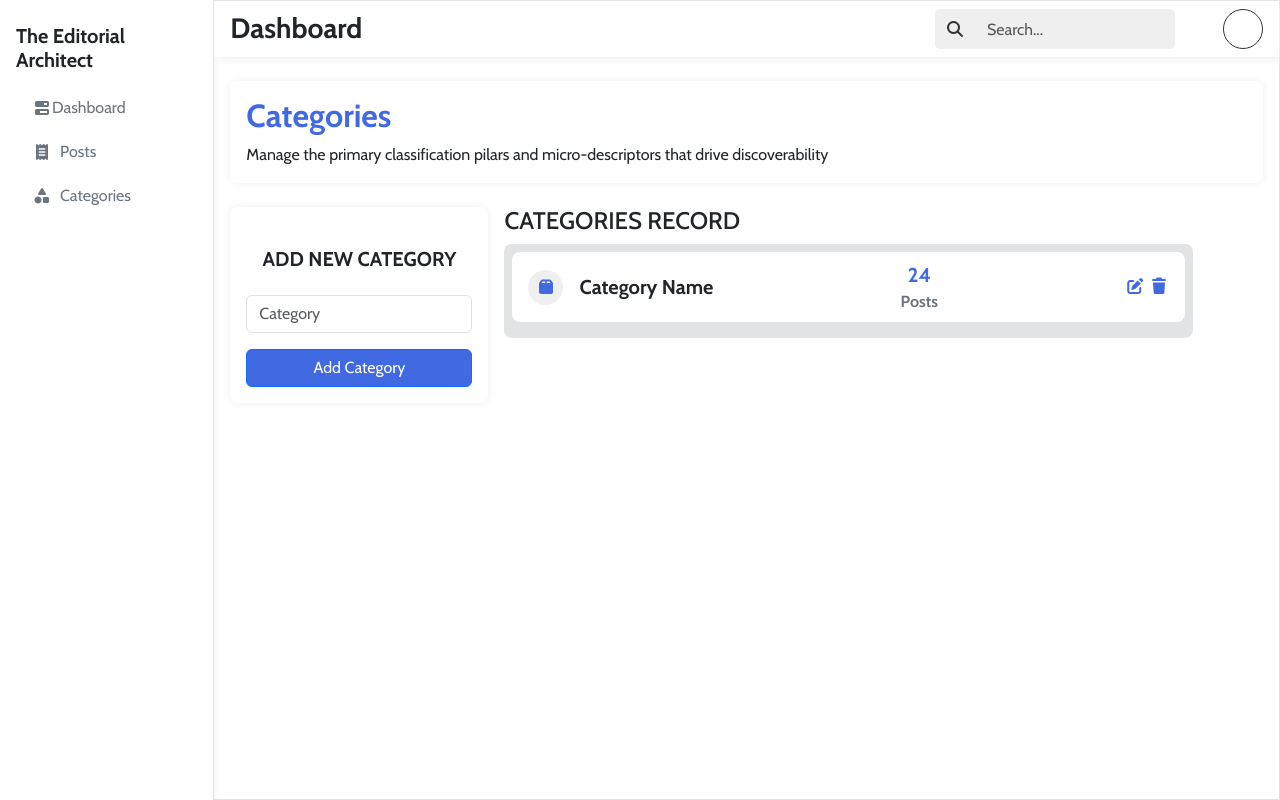
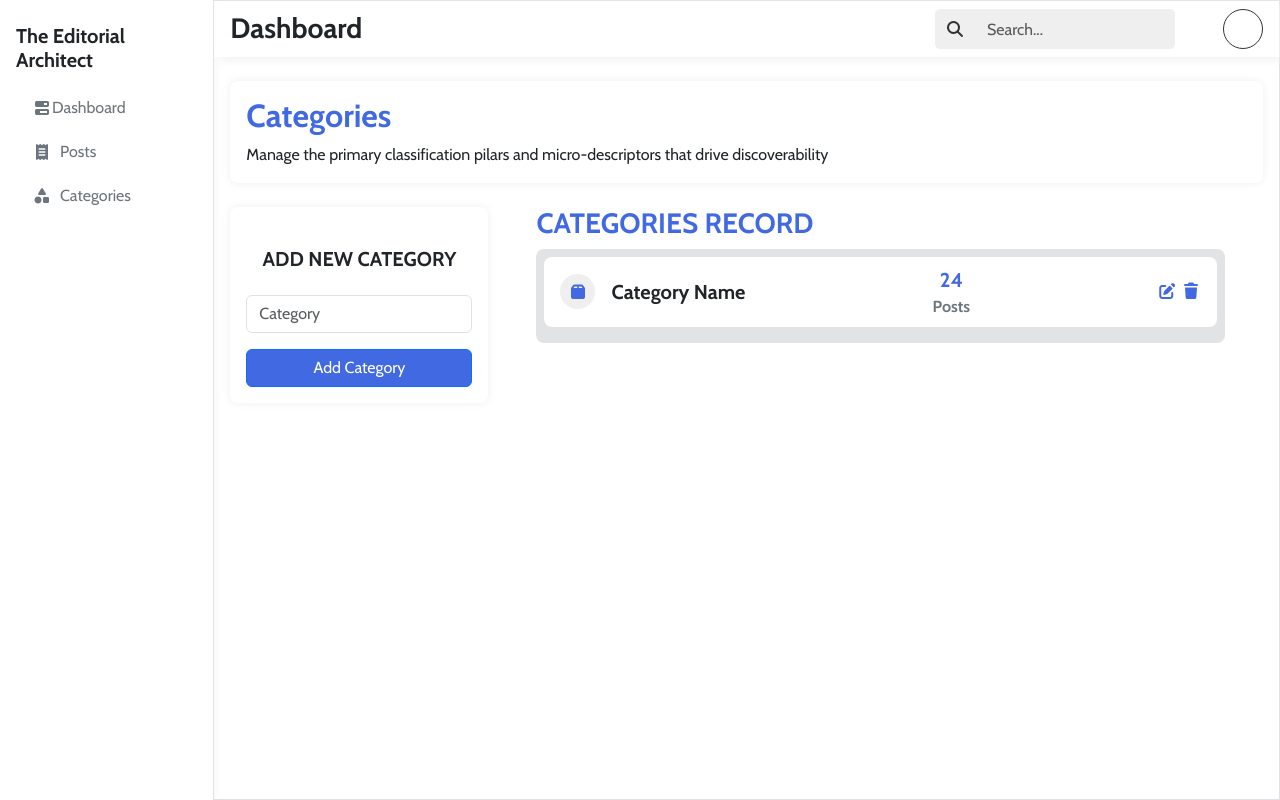
Before and after one commit to ALI-RAZA816/Blog_Website_Project, a PHP site: page /admin/dashboard/category.php in a window 1280 px wide. Run offline with PHP 8.4, Linux system fonts and the light colour scheme; some libraries are stand-ins or nearby versions.

Commit message:
change category page heading fontsize

```diff
--- a/admin/dashboard/category.php
+++ b/admin/dashboard/category.php
@@ -20,8 +20,8 @@
                         <button class='btn btn-primary mt-3 d-block w-100 addcatBtn'>Add Category</button>
                     </form>
                 </div>
-                <div class="col-md-8 ms-md-3 mt-3 mt-md-0">
-                    <h2 class='fs-4 text-uppercase'>Categories Record</h2>
+                <div class="col-md-8 ms-md-5 mt-3 mt-md-0">
+                    <h2 class='fs-3 fw-bold text-uppercase' style='color:royalblue;'>Categories Record</h2>
                     <div class="row bg-secondary-subtle rounded-3 p-2 p-0 g-0">
                         <div class="col-12 mb-2 d-flex justify-content-between align-items-center rounded-3 bg-white px-3 py-2">
                             <div class='d-flex align-items-center'>
```
